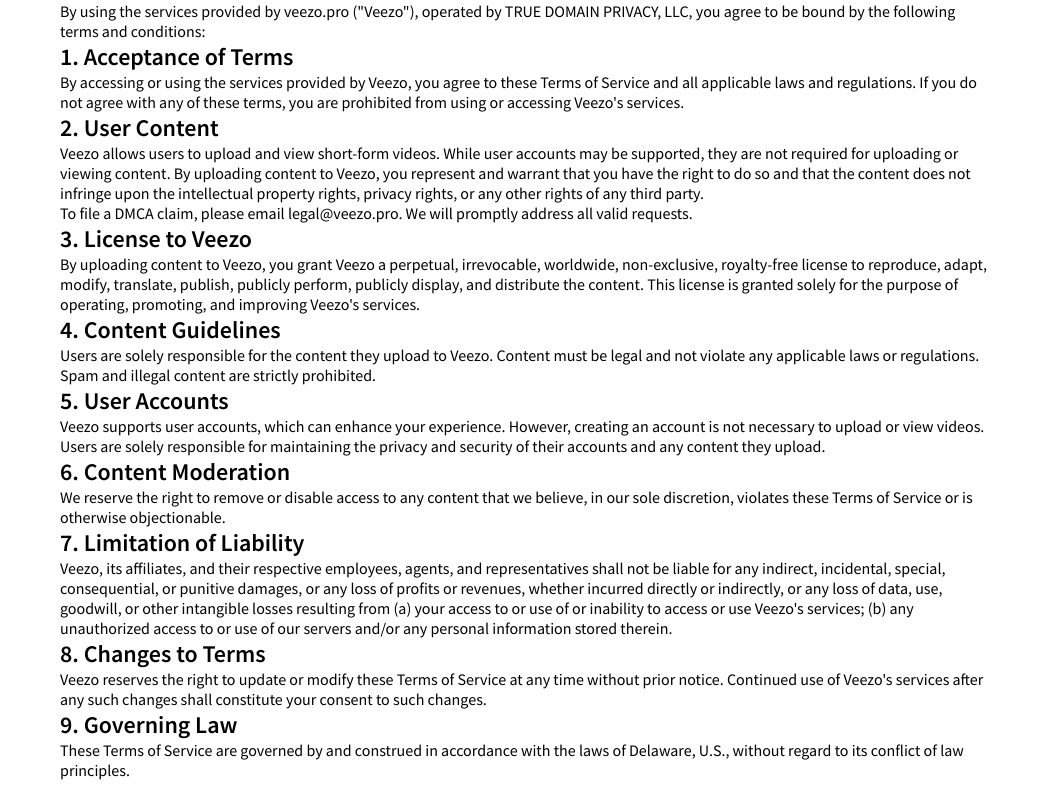
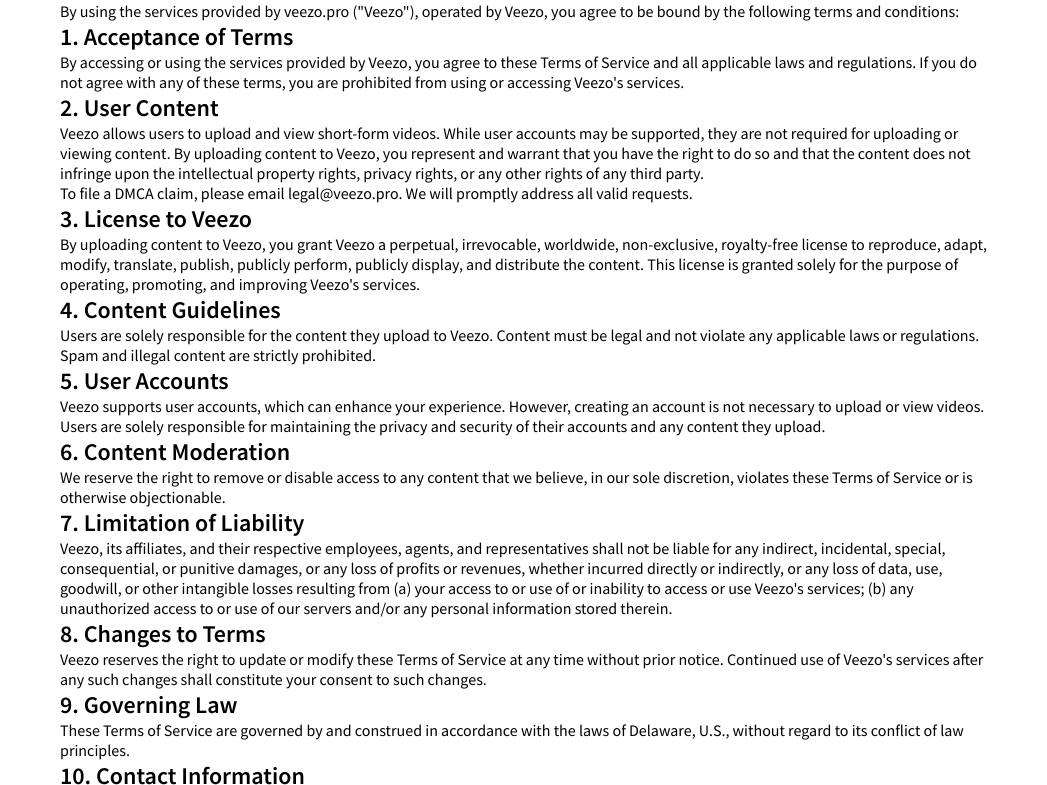
Before and after one commit to thecodefreakster/pro_veezo, a website: page public/termsOfService.html in a window 1280 px wide. Shown: the part 205-990 px from the top of the page, without its empty margins (116-1163 px from the left). Drawn offline with nearby package versions, Linux system fonts and the light colour scheme.

Commit message:
V1 - 0411

```diff
--- a/public/termsOfService.html
+++ b/public/termsOfService.html
@@ -39,7 +39,7 @@
         <div class="legal-text">
             <h1>Terms of Service</h1>
             <p>Effective Date: 1 Nov 2024</p>
-            <p>By using the services provided by veezo.pro ("Veezo"), operated by TRUE DOMAIN PRIVACY, LLC, you agree to be bound by the following terms and conditions:</p>
+            <p>By using the services provided by veezo.pro ("Veezo"), operated by Veezo, you agree to be bound by the following terms and conditions:</p>
             <h2>1. Acceptance of Terms</h2>
             <p>By accessing or using the services provided by Veezo, you agree to these Terms of Service and all applicable laws and regulations. If you do not agree with any of these terms, you are prohibited from using or accessing Veezo's services.</p>
             <h2>2. User Content</h2>
```
